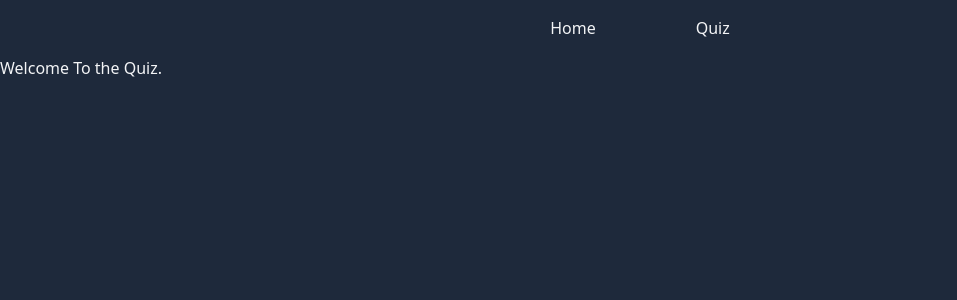
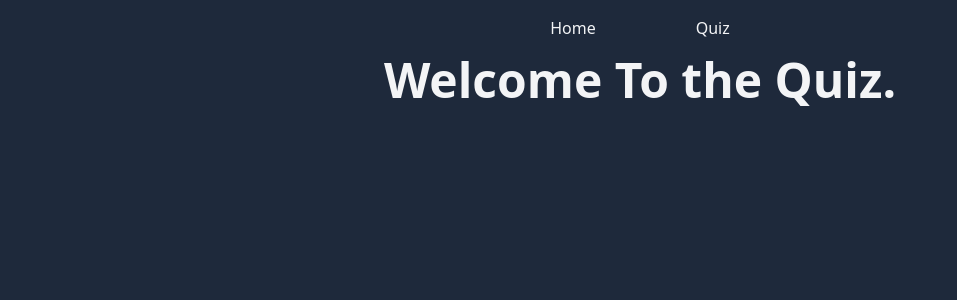
Before and after one commit to PritamChk/tatha-letpn-quiz, a Vue app: page /#/ in a window 1280 px wide. Shown: the top 300 px of the page, without its empty margins (0-957 px from the left). Built offline with nearby package versions, Linux system fonts and the light colour scheme.

Commit message:
welcome page designed

```diff
--- a/src/views/Home.vue
+++ b/src/views/Home.vue
@@ -1,5 +1,5 @@
 <template>
-  <div class="home">
+  <div class=" my-auto justify-center align-middle text-5xl font-semibold text-center">
     <h1>Welcome To the Quiz.</h1>
   </div>
 </template>
```
